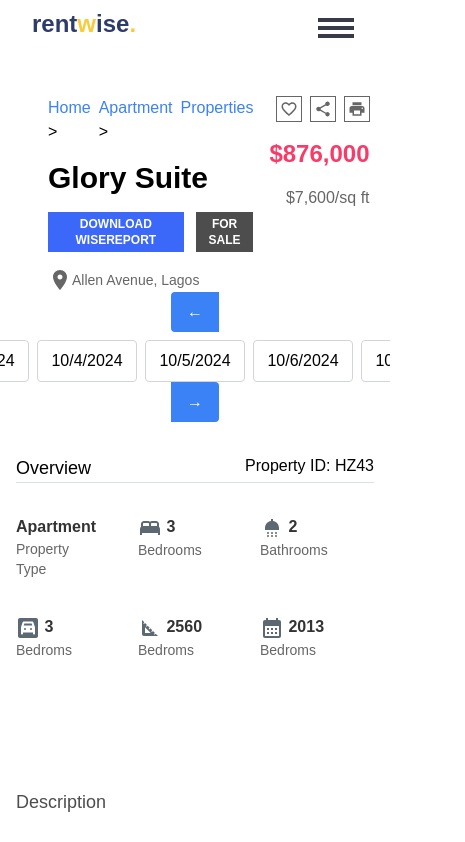
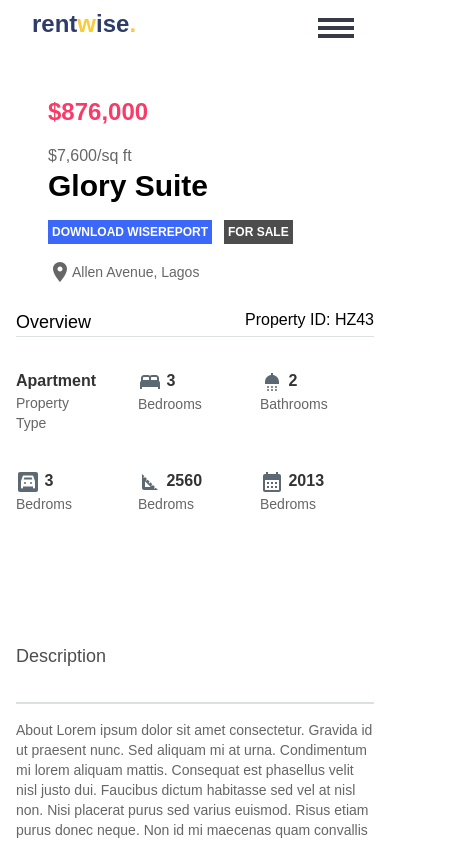
Before and after one commit to Obadea/rentwise, a React (Create React App) app: page /apartment/properties in a window 390 px wide. Shown: the top 842 px of the page, 465 px wide, since content can reach past the window. Built offline with nearby package versions, Linux system fonts and the light colour scheme; a web font is replaced by a local one.

Commit message:
minor change

```diff
--- a/src/components/BreadCrumb.jsx
+++ b/src/components/BreadCrumb.jsx
@@ -6,7 +6,7 @@ const Breadcrumb = () => {
   const pathParts = location.pathname.split("/").filter((part) => part);
 
   return (
-    <nav className="breadcrumb">
+    <nav className="breadcrumb hidden lg:block">
       <ul className="flex space-x-2">
         <li>
           <Link to="/" className="text-blue-500 hover:underline">
--- a/src/pages/landingpage/components/Slidercard.jsx
+++ b/src/pages/landingpage/components/Propertycard.jsx
@@ -11,7 +11,7 @@ import BedIcon from "@mui/icons-material/Bed";
 import BathtubIcon from "@mui/icons-material/Bathtub";
 import WeekendIcon from "@mui/icons-material/Weekend";
 
-function Slidercard() {
+function Propertycard() {
   return (
     <div className=" px-0 bg-white relative mx-auto md:mx-4 flex flex-col lg:mx-4 hover:bg-addpropertybg max-w-[400px] rounde-md shadow-[0px_4px_4px_0px_rgba(0,0,0,0.1)]">
       <div
@@ -97,4 +97,4 @@ function Slidercard() {
   );
 }
 
-export default Slidercard;
+export default Propertycard;
--- a/src/pages/landingpage/components/TopProperties.jsx
+++ b/src/pages/landingpage/components/TopProperties.jsx
@@ -5,7 +5,7 @@ import "slick-carousel/slick/slick-theme.css";
 import "./TopProperties.css";
 import ArrowBack from "@mui/icons-material/ArrowBackIos";
 import ArrowForward from "@mui/icons-material/ArrowForwardIos";
-import Slidercard from "./Slidercard";
+import Propertycard from "./Propertycard";
 
 function TopProperties() {
   const CustomPrevArrow = (props) => {
@@ -101,12 +101,12 @@ function TopProperties() {
             {...settings}
             className="mx-auto "
           >
-            <Slidercard />
-            <Slidercard />
-            <Slidercard />
-            <Slidercard />
-            <Slidercard />
-            <Slidercard />
+            <Propertycard />
+            <Propertycard />
+            <Propertycard />
+            <Propertycard />
+            <Propertycard />
+            <Propertycard />
           </Slider>
         </div>
       </div>
--- a/src/pages/propertyPage/PropertyPage.jsx
+++ b/src/pages/propertyPage/PropertyPage.jsx
@@ -19,13 +19,15 @@ import ScheduleTour from "./components/ScheduleTour";
 import ContactInfo from "./components/ContactInfo";
 import Review from "./components/Review";
 import PostReview from "./components/PostReview";
+import SimilarListing from "./components/SimilarListing";
+import Footer from "../../components/Footer";
 
 function PropertyPage() {
   return (
     <div>
       <Header />
       <div>{/* Horizontal navbar for each vertical component */}</div>
-      <div className="flex flex-row justify-between px-8 mt-24">
+      <div className="flex flex-col-reverse lg:flex-row justify-between px-8 mt-24">
         <div className=" ml-4 flex flex-col gap-4 ">
           <Breadcrumb className="hidden lg:block" />
           <h3 className="font-bold text-3xl text-customblack1">Glory Suite</h3>
@@ -43,8 +45,8 @@ function PropertyPage() {
           </div>
         </div>
 
-        <div className="w-44 mx-4 flex flex-col gap-4 items-end">
-          <div className="flex gap-2 text-customStreetcolor ">
+        <div className="w-44 mx-4 flex flex-col gap-4 items-start lg:items-end">
+          <div className=" hidden lg:flex gap-2 text-customStreetcolor  ">
             <FavoriteBorderIcon
               style={{
                 fontSize: 26,
@@ -71,7 +73,7 @@ function PropertyPage() {
           <p className="font-normal text-base text-[#666666]">$7,600/sq ft</p>
         </div>
       </div>
-      <ScheduleTour />
+      {/* <ScheduleTour /> */}
       {/* Overview component */}
       <PropertyOverview />
       <Description />
@@ -86,6 +88,8 @@ function PropertyPage() {
       <ContactInfo />
       <Review />
       <PostReview />
+      <SimilarListing />
+      <Footer />
     </div>
   );
 }
--- a/src/pages/propertyPage/components/SimilarListing.jsx
+++ b/src/pages/propertyPage/components/SimilarListing.jsx
@@ -1,4 +1,5 @@
 import React from "react";
+import Propertycard from "../../landingpage/components/Propertycard";
 
 function SimilarListing() {
   return (
@@ -8,6 +9,12 @@ function SimilarListing() {
           Similar Listing
         </h4>
       </div>
+      <div className="flex flex-wrap gap-3">
+        <Propertycard />
+        <Propertycard />
+        <Propertycard />
+        <Propertycard />
+      </div>
     </div>
   );
 }
```
